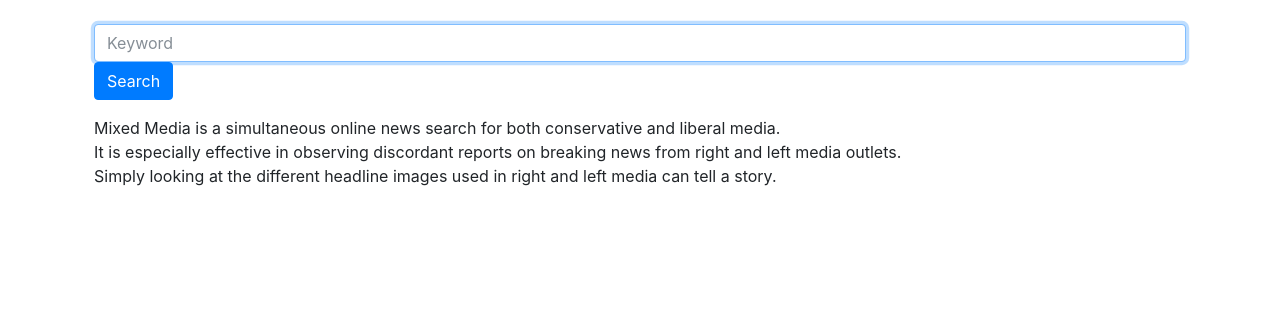
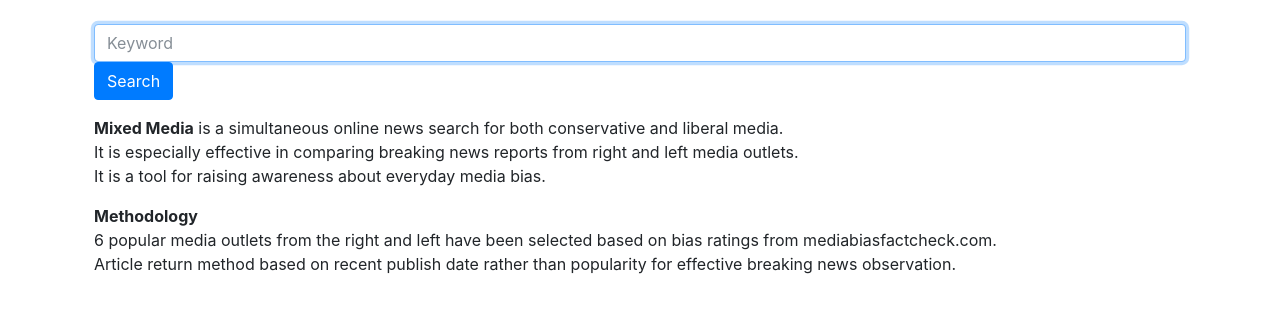
Before and after one commit to agatha6e/mixedmedia, a Flask app: page / in a window 1280 px wide. Shown: the part 58-371 px from the top of the page. Run offline with Flask 2, Linux system fonts and the light colour scheme; some libraries are stand-ins or nearby versions.

Commit message:
First commit

```diff
--- a/templates/search.html
+++ b/templates/search.html
@@ -15,7 +15,10 @@
 
     <div>
         <p>
-            Mixed Media is a simultaneous online news search for both conservative and liberal media.<br>It is especially effective in observing discordant reports on breaking news from right and left media outlets.<br>Simply looking at the different headline images used in right and left media can tell a story.
+            <b>Mixed Media</b> is a simultaneous online news search for both conservative and liberal media.<br>It is especially effective in comparing breaking news reports from right and left media outlets.<br>It is a tool for raising awareness about everyday media bias.
+        </p>
+        <p>
+            <b>Methodology</b><br>6 popular media outlets from the right and left have been selected based on bias ratings from mediabiasfactcheck.com.<br>Article return method based on recent publish date rather than popularity for effective breaking news observation.
         </p>
     </div>
 {% endblock %}
```
